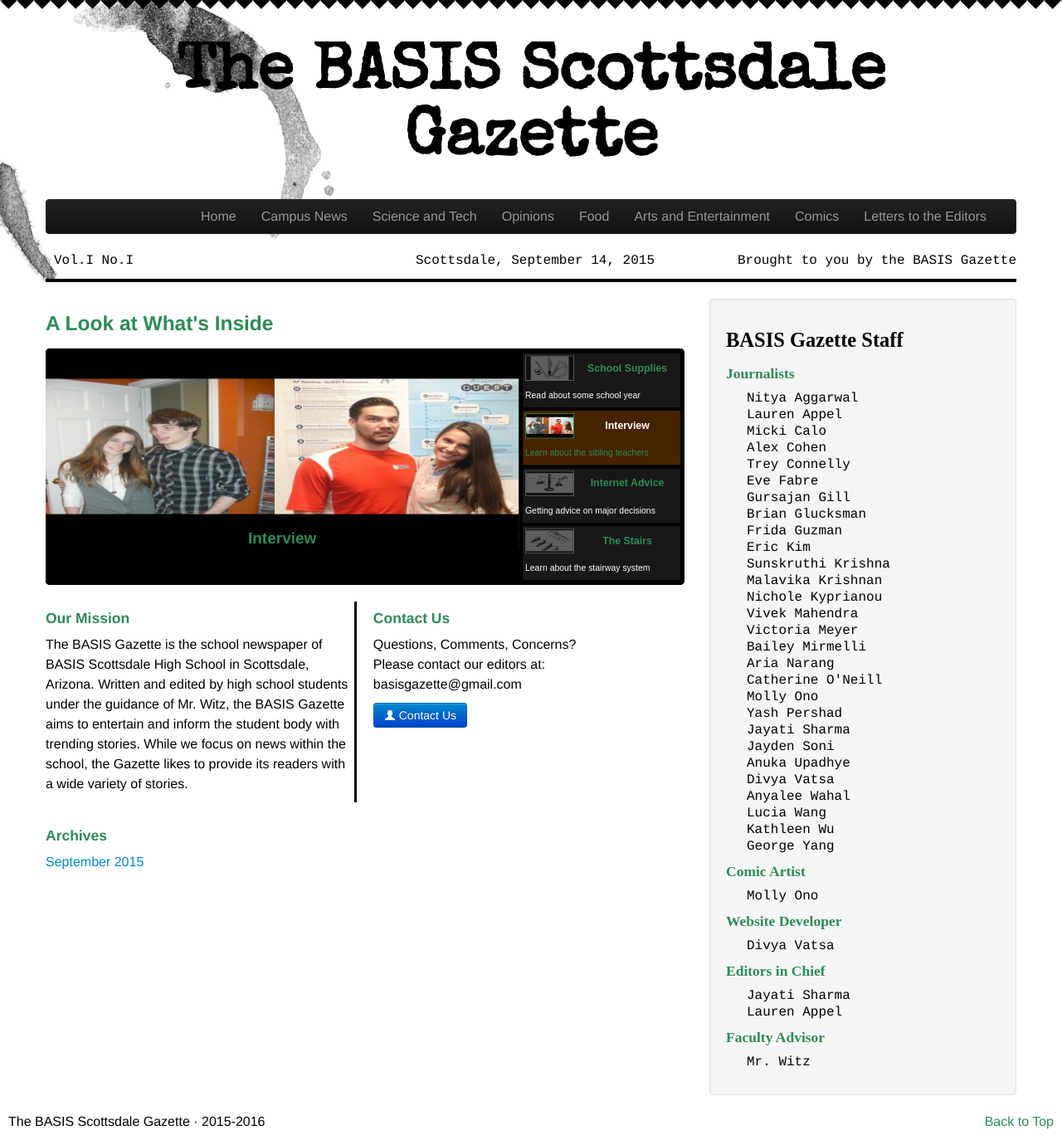
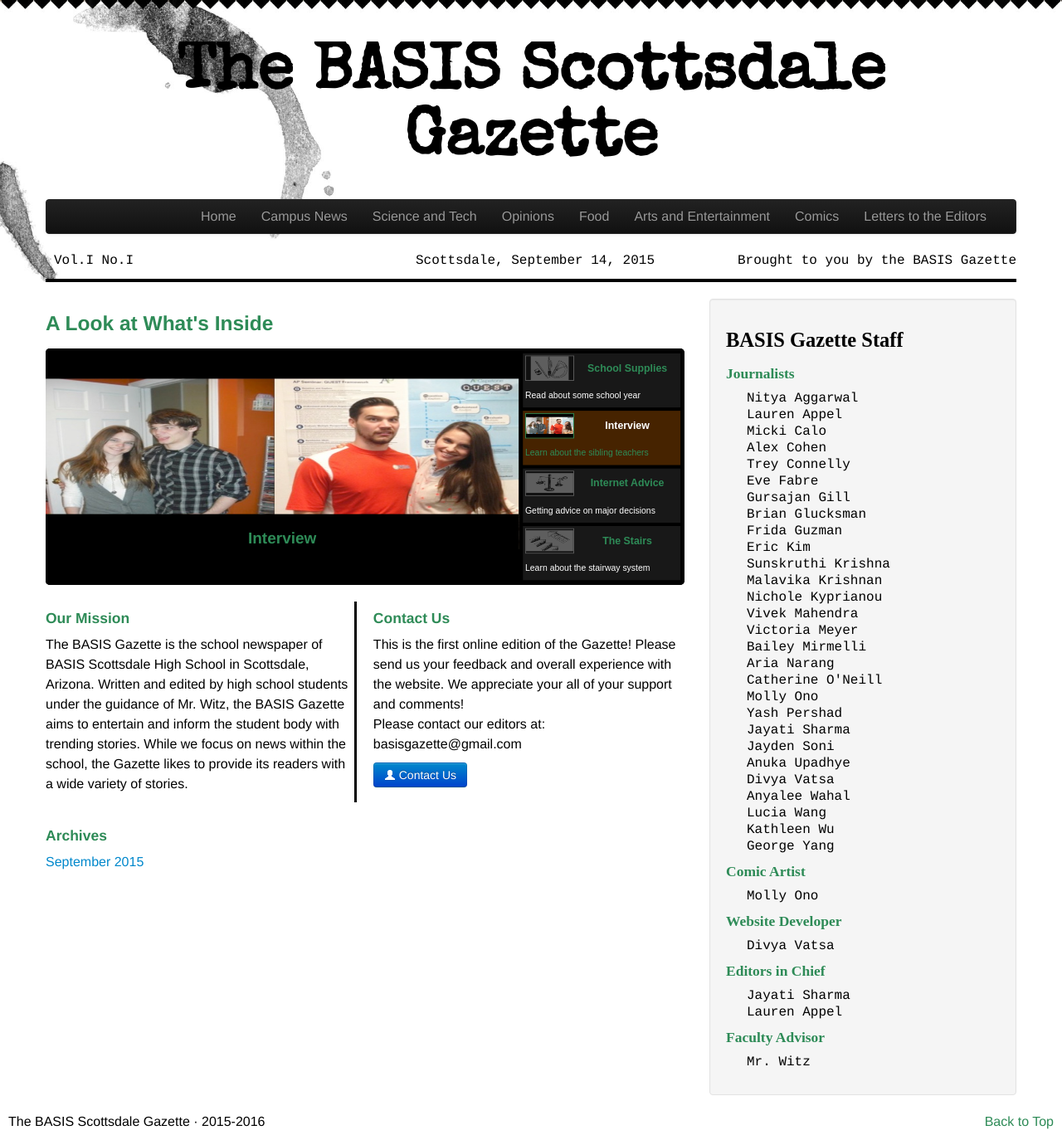
Before and after one commit to Awake99/Awake99.github.io, a Jekyll site: the page built from index.html, in a window 1280 px wide. Shown: the whole page at 83% size. Built offline with Jekyll 4.4.1, drawn with Linux system fonts in a browser that asks for light colours; nearby versions of some CDN libraries.

Commit message:
first edition comments

```diff
--- a/index.html
+++ b/index.html
@@ -279,7 +279,7 @@
         </div>
         <div class="span6">
             <h4 style="color:#2E8B57;">Contact Us</h4>
-            <p>Questions, Comments, Concerns?<br> Please contact our editors at:<br>basisgazette@gmail.com</p>
+            <p>This is the first online edition of the Gazette! Please send us your feedback and overall experience with the website. We appreciate your all of your support and comments!<br> Please contact our editors at:<br>basisgazette@gmail.com</p>
             <a href="/letters" class="btn btn-primary"><i class="icon-user icon-white"></i> Contact Us</a>
         </div>
     </div>
```
